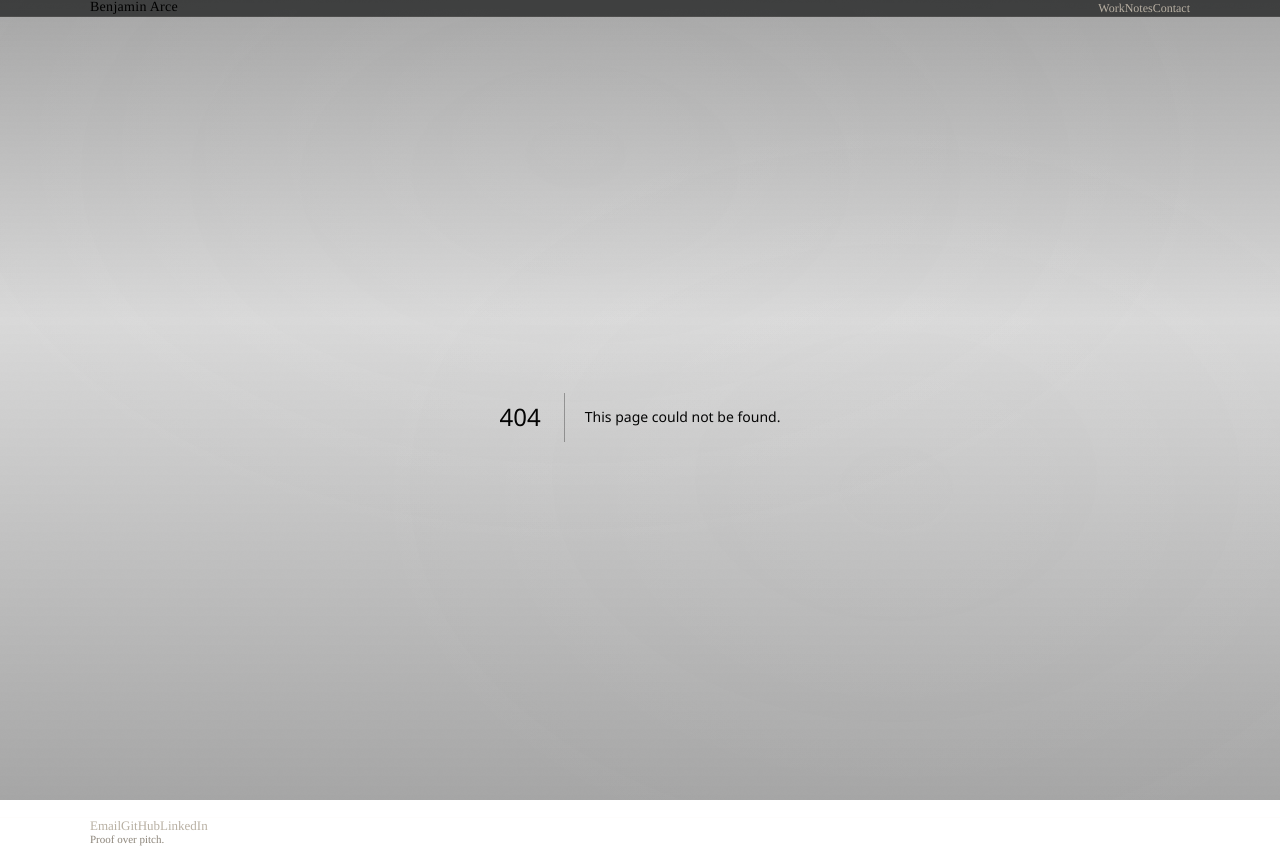
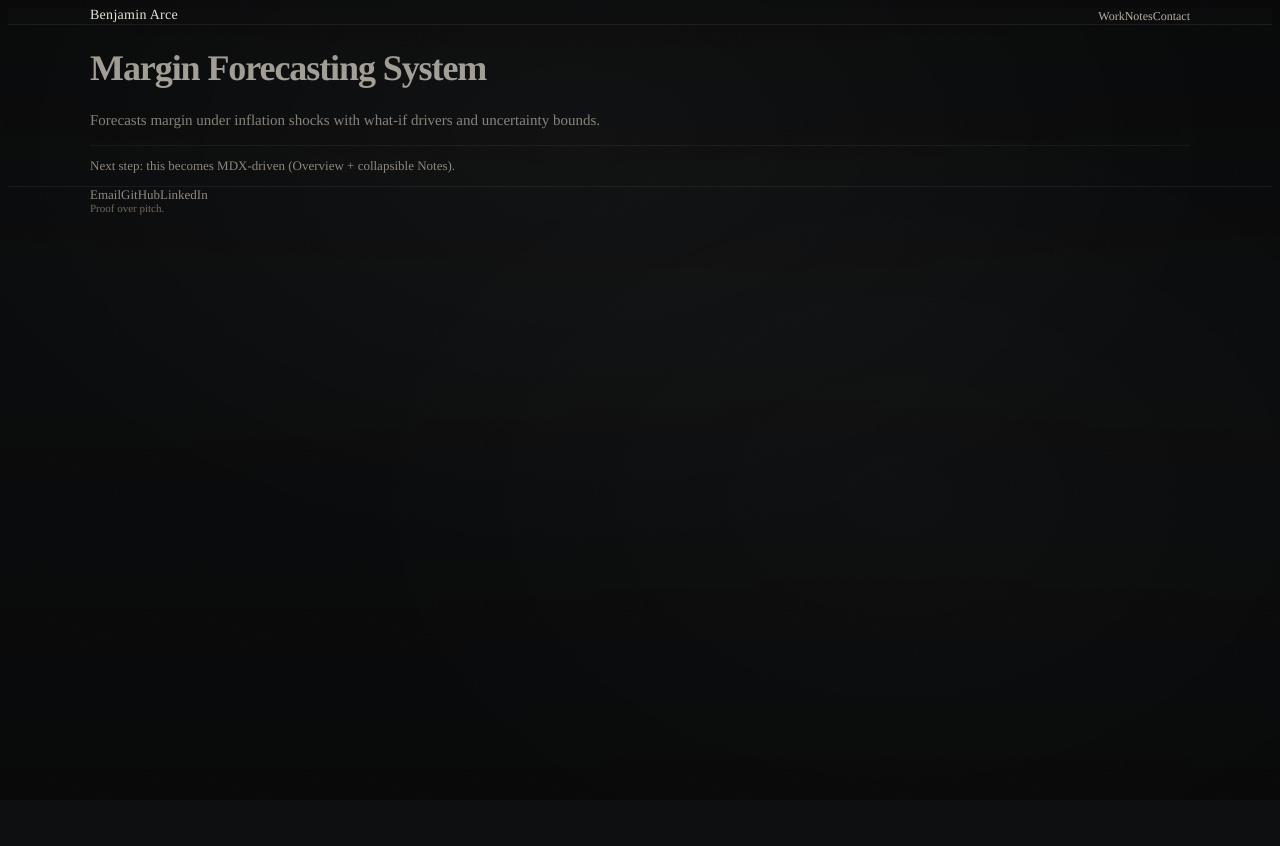
Before and after one commit to benjaminarce-cloud/arcev2-portfolio, a Next.js app: page /work/margin-forecasting-system in a window 1280 px wide. Before the commit this address had no page. After the commit the page ends 808 px from the top, so only its background shows below. Built offline with nearby package versions, Linux system fonts and the light colour scheme.

Commit message:
Create page.tsx

```diff
--- /dev/null
+++ b/src/app/work/[slug]/page.tsx
@@ -0,0 +1,24 @@
+import { notFound } from "next/navigation";
+
+const allowed = new Set(["margin-forecasting-system"]);
+
+export default function ProjectPage({ params }: { params: { slug: string } }) {
+  if (!allowed.has(params.slug)) return notFound();
+
+  return (
+    <div className="py-12">
+      <h1 className="text-[36px] leading-[1.1] tracking-[-0.03em]">
+        Margin Forecasting System
+      </h1>
+      <p className="mt-3 text-[15px] leading-6 text-[color:var(--muted)] max-w-[75ch]">
+        Forecasts margin under inflation shocks with what-if drivers and uncertainty bounds.
+      </p>
+
+      <div className="my-8 border-t hairline" />
+
+      <div className="prose-tux">
+        <p>Next step: this becomes MDX-driven (Overview + collapsible Notes).</p>
+      </div>
+    </div>
+  );
+}
```
